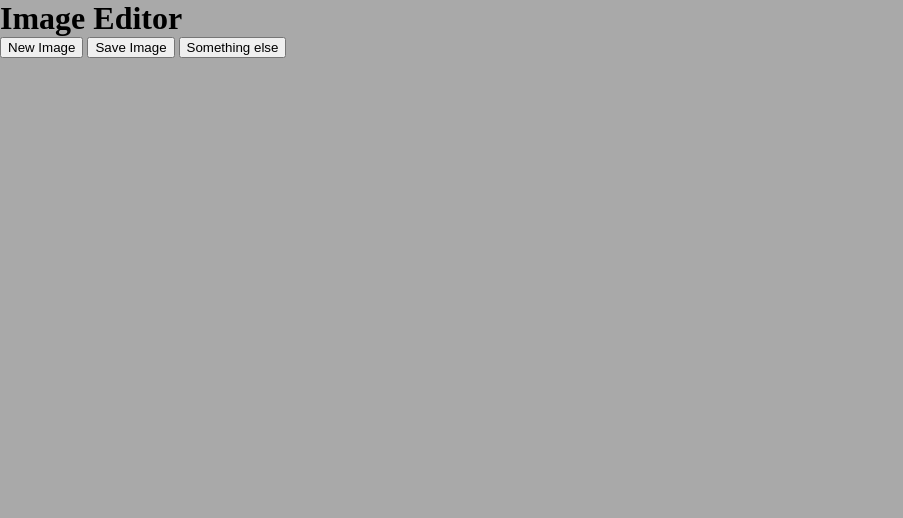
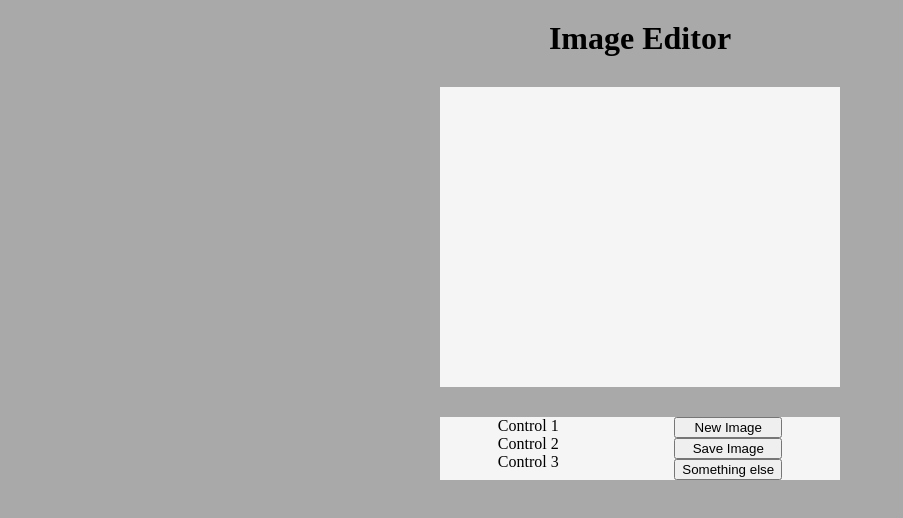
Before and after one commit to stardust2stardust/Image-Editor, a plain HTML site: page index.html in a window 1280 px wide. Shown: the whole page, without its empty margins (0-903 px from the left). Drawn offline with Linux system fonts and the light colour scheme.

Commit message:
add basic styling

```diff
--- a/index.html
+++ b/index.html
@@ -15,11 +15,11 @@
     <div class="img-container container"></div>
 
     <!-- Container to hold controls and buttons-->
-    <div class="container">
+    <div class="container controls-and-buttons">
         <div class="controls">
-            <div class="control"></div>
-            <div class="control"></div>
-            <div class="control"></div>
+            <div class="control">Control 1</div>
+            <div class="control">Control 2</div>
+            <div class="control">Control 3</div>
         </div>
         <div class="buttons">
             <button>New Image</button>
--- a/styles.css
+++ b/styles.css
@@ -5,8 +5,35 @@
 
 body {
     background-color: darkgrey;
+    display: flex;
+    flex-direction: column;
+    align-items: center;
+    gap: 30px;
 }
 
 h1 {
+    margin-top: 20px;
     color: black;
 }
+
+.container {
+    background-color: whitesmoke;
+    display: flex;
+    width: 400px;
+    justify-content: center;
+}
+
+.img-container {
+    height: 300px;
+}
+
+.controls-and-buttons {
+    display: flex;
+    justify-content: space-around;
+}
+
+.buttons,
+.controls {
+    display: flex;
+    flex-direction: column;
+}
```
